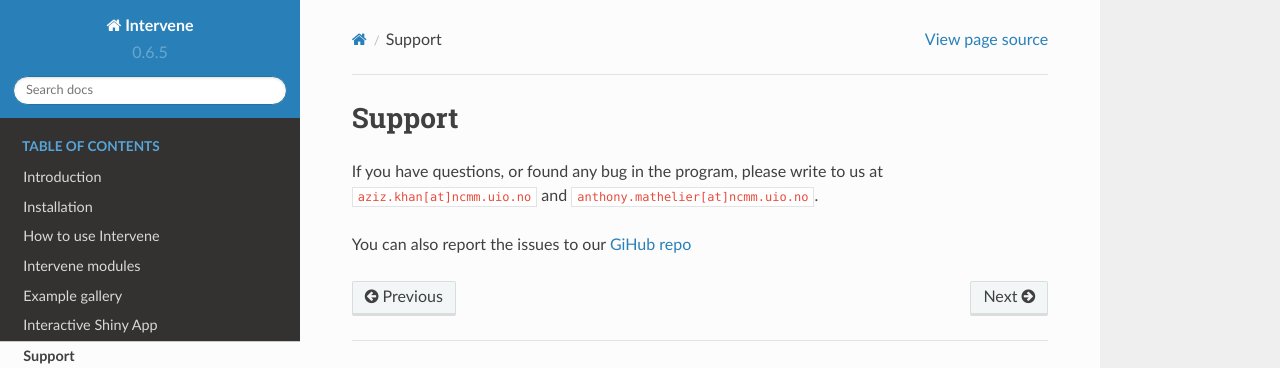
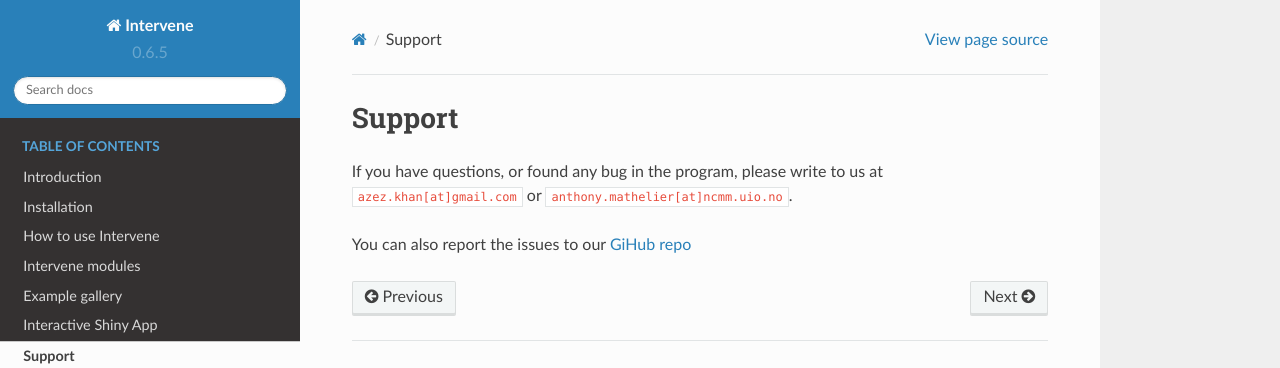
Before and after one commit to asntech/intervene, a Sphinx documentation site: the page built from docs/support.rst, in a window 1280 px wide. Shown: the top 368 px of the page. Built offline with Sphinx 7.4.7 and the Read the Docs theme 2.0.0, drawn with Linux system fonts in a browser that asks for light colours.

Commit message:
updated contact email

```diff
--- a/README.rst
+++ b/README.rst
@@ -194,7 +194,7 @@
 
 Support
 ========
-If you have questions, or found any bug in the program, please write to us at ``aziz.khan[at]ncmm.uio.no``
+If you have questions, or found any bug in the program, please write to us at ``azez.khan[at]gmail.com``
 
 Cite Us
 =========
--- a/docs/support.rst
+++ b/docs/support.rst
@@ -2,6 +2,6 @@
 Support
 ========
 
-If you have questions, or found any bug in the program, please write to us at ``aziz.khan[at]ncmm.uio.no`` and ``anthony.mathelier[at]ncmm.uio.no``.
+If you have questions, or found any bug in the program, please write to us at ``azez.khan[at]gmail.com`` or ``anthony.mathelier[at]ncmm.uio.no``.
 
 You can also report the issues to our `GiHub repo <https://github.com/asntech/intervene/issues>`_
```
